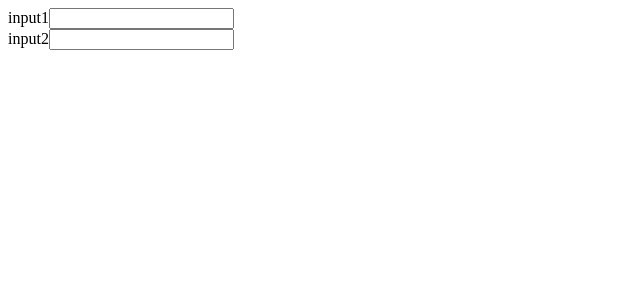
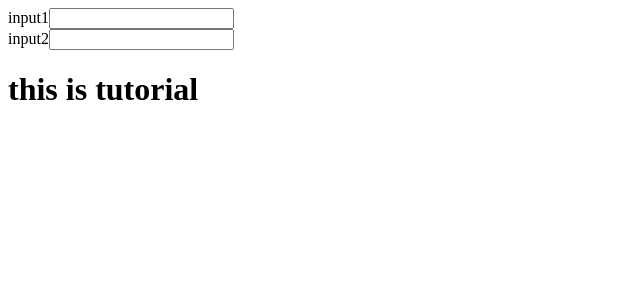
Before and after one commit to saifGit2417/react-version_control_system, a React (Vite) app: page / in a window 1280 px wide. Shown: the top 300 px of the page, without its empty margins (0-640 px from the left). Built offline with nearby package versions, Linux system fonts and the light colour scheme.

Commit message:
ee-8765 issue resolved

```diff
--- a/src/App.tsx
+++ b/src/App.tsx
@@ -5,6 +5,7 @@ const App = () => {
   return (
     <div>
       <Main />
+      <h1>this is tutorial</h1>
     </div>
   );
 };
```
